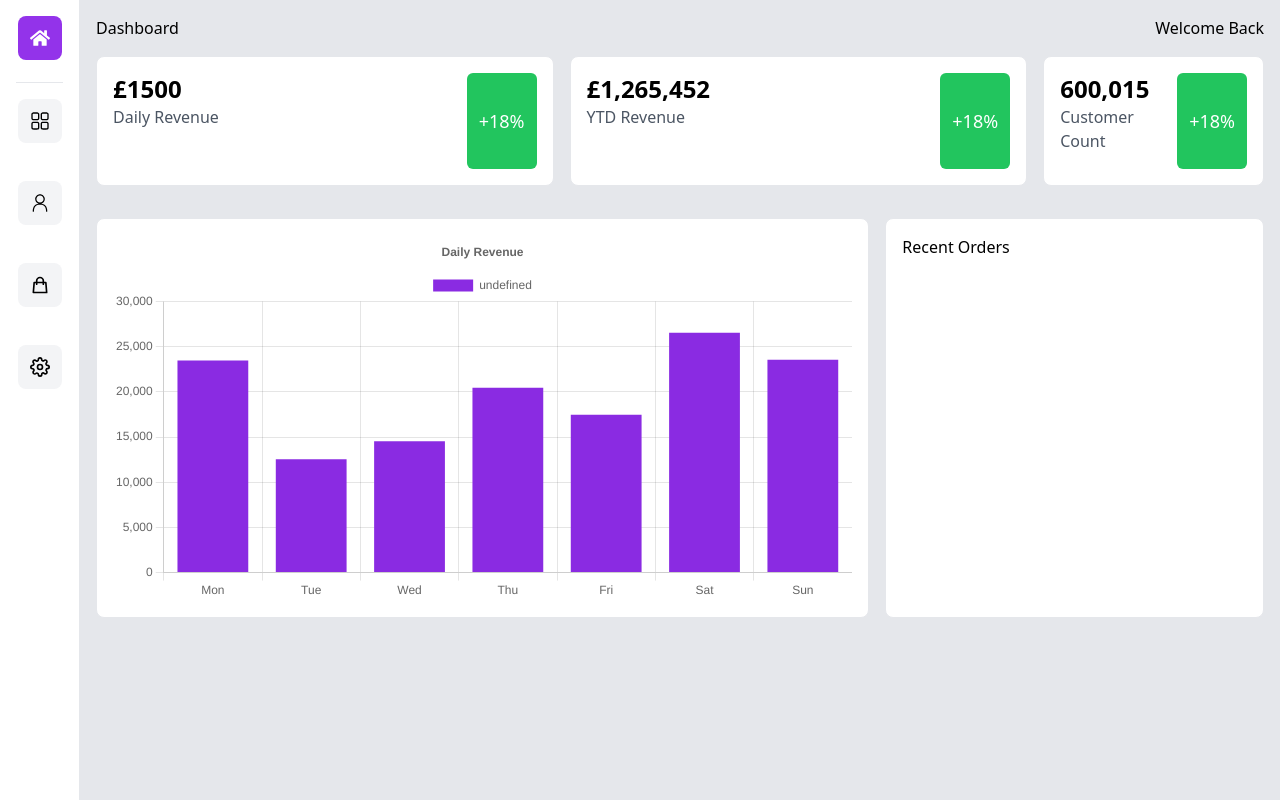
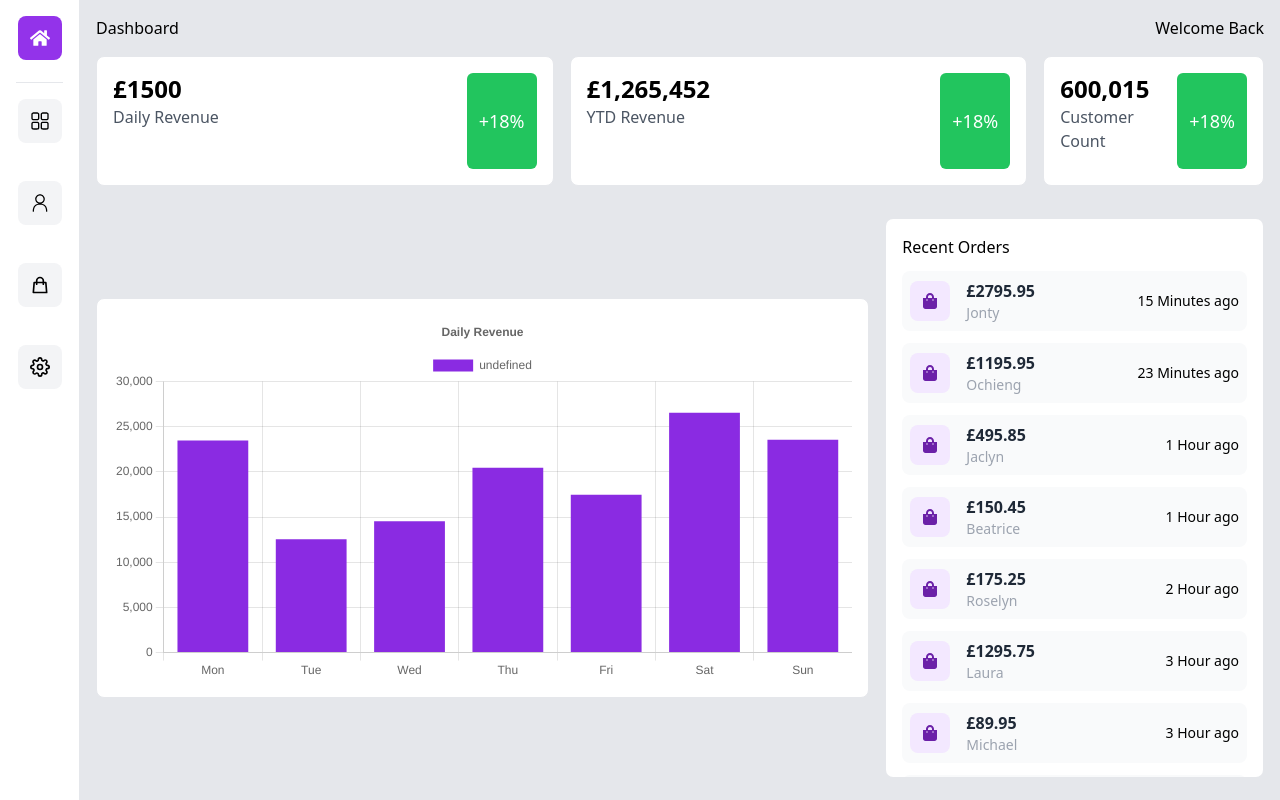
Before and after one commit to Robel-Belihu/dashboard-next, a Next.js app: page / in a window 1280 px wide. Built offline with nearby package versions, Linux system fonts and the light colour scheme.

Commit message:
added customers page and recent orders

```diff
--- a/components/RecentOrders.jsx
+++ b/components/RecentOrders.jsx
@@ -1,21 +1,28 @@
-import { data } from "@/data/data";
+import { placeholderdata } from "@/data/data";
 import { FaShoppingBag } from "react-icons/fa";
 
 const RecentOrders = () => {
   return (
-    <div className="w-full col-span-1 relative lg:h-[50vh] m-auto p-4 border rounded-lg bg-white overflow-scroll">
+    <div className="w-full col-span-1 relative lg:h-[70vh] h-[50vh] m-auto p-4 border rounded-lg bg-white overflow-scroll">
       <h1>Recent Orders</h1>
       <ul>
-        {data.map((order, id) => {
+        {placeholderdata.map((order, id) => (
           <li
             key={id}
-            className="bg-gray-100 hover:bg-gray-200 rounded-lg my-3 p-2 flex items-center cursor-pointer"
+            className="bg-gray-50 hover:bg-gray-100 rounded-lg my-3 p-2 flex items-center cursor-pointer"
           >
-            <div>
-              <FaShoppingBag className="bg-purple-600" />
+            <div className="bg-purple-100 rounded-lg p-3">
+              <FaShoppingBag className="text-purple-800" />
             </div>
-          </li>;
-        })}
+            <div className="pl-4">
+              <p className="text-gray-800 font-bold">£{order.total}</p>
+              <p className="text-gray-400 text-sm">{order.name.first}</p>
+            </div>
+            <p className="lg:flex md:hidden absolute right-6 text-sm">
+              {order.date}
+            </p>
+          </li>
+        ))}
       </ul>
     </div>
   );
--- a/data/data.js
+++ b/data/data.js
@@ -1,9 +1,9 @@
-export const data = [
+export const placeholderdata = [
   {
     id: 1,
     name: {
-      first: "John",
-      last: "Smith",
+      first: "Jonty",
+      last: "Kay",
     },
     total: 2795.95,
     status: "On Hold",
@@ -13,8 +13,8 @@ export const data = [
   {
     id: 2,
     name: {
-      first: "Chris",
-      last: "Adams",
+      first: "Ochieng",
+      last: "Olanrewaju",
     },
     total: 1195.95,
     status: "Processing",
@@ -24,8 +24,8 @@ export const data = [
   {
     id: 3,
     name: {
-      first: "Sarah",
-      last: "Smith",
+      first: "Jaclyn",
+      last: "Obinna",
     },
     total: 495.85,
     status: "Completed",
@@ -35,8 +35,8 @@ export const data = [
   {
     id: 4,
     name: {
-      first: "Joseph",
-      last: "Choo",
+      first: "Beatrice",
+      last: " Chuckie",
     },
     total: 150.45,
     status: "Processing",
@@ -46,8 +46,8 @@ export const data = [
   {
     id: 5,
     name: {
-      first: "Steve",
-      last: "Harding",
+      first: "Roselyn",
+      last: "Christoffer",
     },
     total: 175.25,
     status: "On Hold",
--- /dev/null
+++ b/pages/customers.jsx
@@ -0,0 +1,52 @@
+import React from "react";
+import { placeholderdata } from "@/data/data";
+import { BsPersonFill, BsThreeDotsVertical } from "react-icons/bs";
+
+const customers = () => {
+  return (
+    <div className="bg-gray-200 min-h-screen">
+      <div className="flex justify-between p-4">
+        <h2></h2>
+      </div>
+      <div className="p-4">
+        <div className="w-full m-auto p-4 border rounded-lg bg-white overflow-y-auto">
+          <div className="grid my-3 p-2 md:grid-cols-4 sm:grid-cols-3 grid-cols-2 justify-between cursor-pointer">
+            <span className="text-purple-800 font-medium">Name</span>
+            <span className="sm:text-left text-right first-line:text-purple-800 font-medium">
+              Email
+            </span>
+            <span className="hidden md:grid text-purple-800 font-medium">
+              Last Order
+            </span>
+            <span className="hidden sm:grid text-purple-800 font-medium">
+              Method
+            </span>
+          </div>
+          <ul>
+            {placeholderdata.map((order, id) => (
+              <li
+                key={id}
+                className="text-gray-600 bg-gray-100 hov er:bg-gray-200 rounded-lg my-3 p-2 grid md:grid-cols-4 sm:grid-cols-3 grid-cols-2 items-center justify-between cursor-pointer"
+              >
+                <div className="flex items-center">
+                  <div className="bg-purple300 p-3 rounded-lg">
+                    <BsPersonFill className="text-purple-800" />
+                  </div>
+                  <p className="pl-4">{`${order.name.first} ${order.name.last}`}</p>
+                </div>
+                <p className="text-gray-600 sm:text-left text-right">{`${order.name.first}@gmail.com`}</p>
+                <p className="hidden md:flex">{order.date}</p>
+                <div className="sm:flex hidden justify-between items-center">
+                  <p>{order.method}</p>
+                  <BsThreeDotsVertical />
+                </div>
+              </li>
+            ))}
+          </ul>
+        </div>
+      </div>
+    </div>
+  );
+};
+
+export default customers;
--- /dev/null
+++ b/pages/orders.jsx
@@ -0,0 +1,7 @@
+import React from "react";
+
+const orders = () => {
+  return <div>orders</div>;
+};
+
+export default orders;
```
